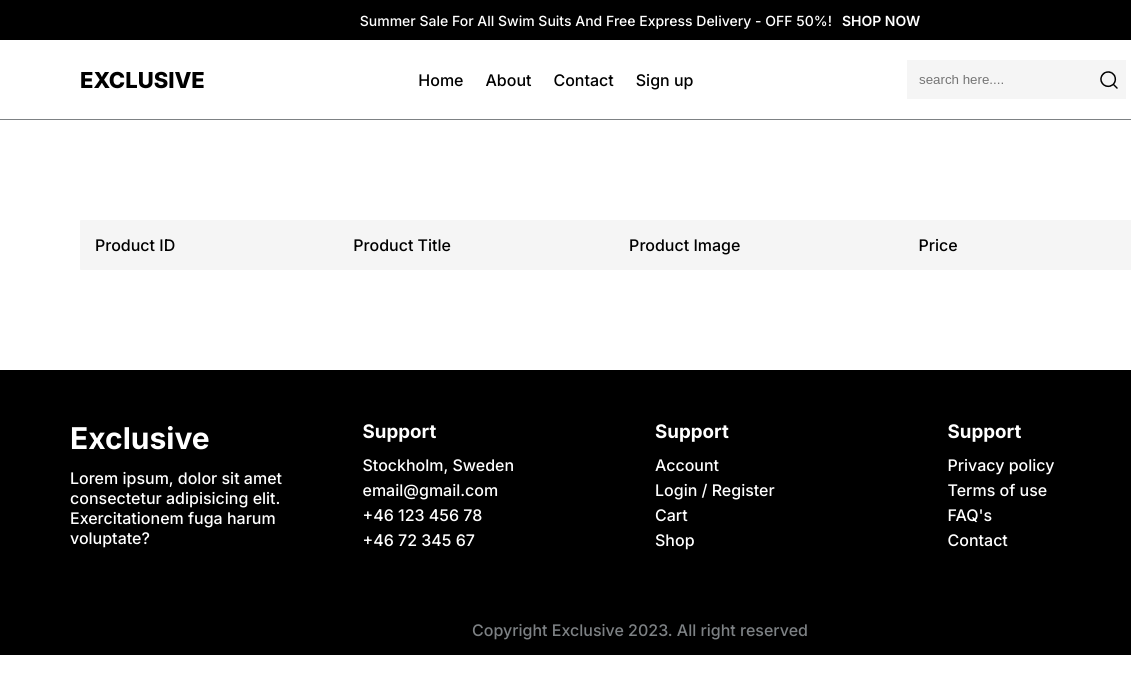
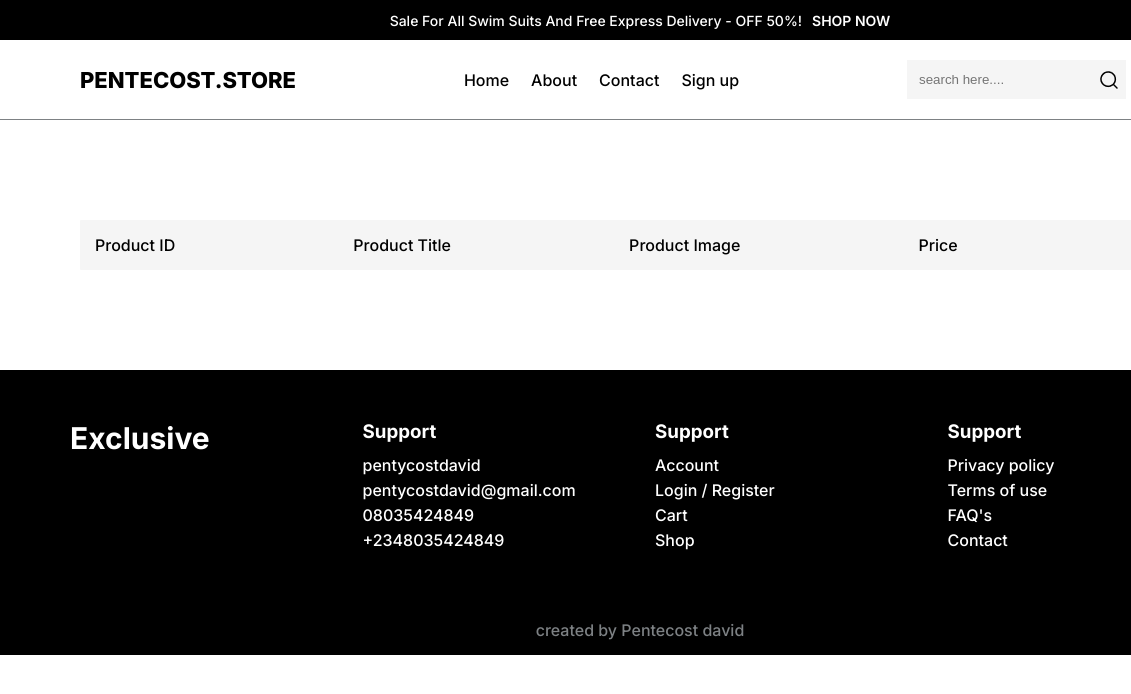
Before and after one commit to Sandra-bullock/Pentecost-store, a plain HTML site: page cart.html in a window 1280 px wide. Shown: the full height of the page, 0-1131 px from the left. Drawn offline with nearby package versions, Linux system fonts and the light colour scheme.

Commit message:
Update cart.html

```diff
--- a/cart.html
+++ b/cart.html
@@ -5,14 +5,14 @@
     <meta name="viewport" content="width=device-width, initial-scale=1.0" />
     <script src="https://unpkg.com/scrollreveal"></script>
     <link rel="stylesheet" href="./css/styles.css" />
-    <title>Cart - Exclusive E-Commerce Website</title>
+    <title>PENTECOST</title>
   </head>
   <body>
     <div class="top_nav">
       <div class="container top_nav_container">
         <div class="top_nav_wrapper">
           <p class="tap_nav_p">
-            Summer Sale For All Swim Suits And Free Express Delivery - OFF 50%!
+             Sale For All Swim Suits And Free Express Delivery - OFF 50%!
           </p>
           <a href="#" class="top_nav_link">SHOP NOW</a>
         </div>
@@ -20,13 +20,13 @@
     </div>
     <nav class="nav">
       <div class="container nav_container">
-        <a href="#" class="nav_logo">EXCLUSIVE</a>
+        <a href="#" class="nav_logo">PENTECOST.STORE</a>
         <ul class="nav_list">
           <li class="nav_item"><a href="/" class="nav_link">Home</a></li>
           <li class="nav_item"><a href="#" class="nav_link">About</a></li>
           <li class="nav_item"><a href="#" class="nav_link">Contact</a></li>
           <li class="nav_item">
-            <a href="./sign-up.html" class="nav_link">Sign up</a>
+            <a href="signup.html" class="nav_link">Sign up</a>
           </li>
         </ul>
         <div class="nav_items">
@@ -70,7 +70,7 @@
           <a href="#" class="mobile_nav_link">Contact</a>
         </li>
         <li class="mobile_nav_item">
-          <a href="./sign-up.html" class="mobile_nav_link">Sign Up</a>
+          <a href="signup.html" class="mobile_nav_link">Sign Up</a>
         </li>
         <li class="mobile_nav_item">
           <a href="/cart.html" class="mobile_nav_link">Cart</a>
@@ -98,17 +98,16 @@
         <div class="footer_item">
           <a href="#" class="footer_logo">Exclusive</a>
           <div class="footer_p">
-            Lorem ipsum, dolor sit amet consectetur adipisicing elit.
-            Exercitationem fuga harum voluptate?
+
           </div>
         </div>
         <div class="footer_item">
           <h3 class="footer_item_titl">Support</h3>
           <ul class="footer_list">
-            <li class="li footer_list_item">Stockholm, Sweden</li>
-            <li class="li footer_list_item">email@gmail.com</li>
-            <li class="li footer_list_item">+46 123 456 78</li>
-            <li class="li footer_list_item">+46 72 345 67</li>
+            <li class="li footer_list_item">pentycostdavid</li>
+            <li class="li footer_list_item">pentycostdavid@gmail.com</li>
+            <li class="li footer_list_item">08035424849</li>
+            <li class="li footer_list_item">+2348035424849</li>
           </ul>
         </div>
         <div class="footer_item">
@@ -133,7 +132,7 @@
       <div class="footer_bottom">
         <div class="container footer_bottom_container">
           <p class="footer_copy">
-            Copyright Exclusive 2023. All right reserved
+          created by Pentecost david
           </p>
         </div>
       </div>
```
